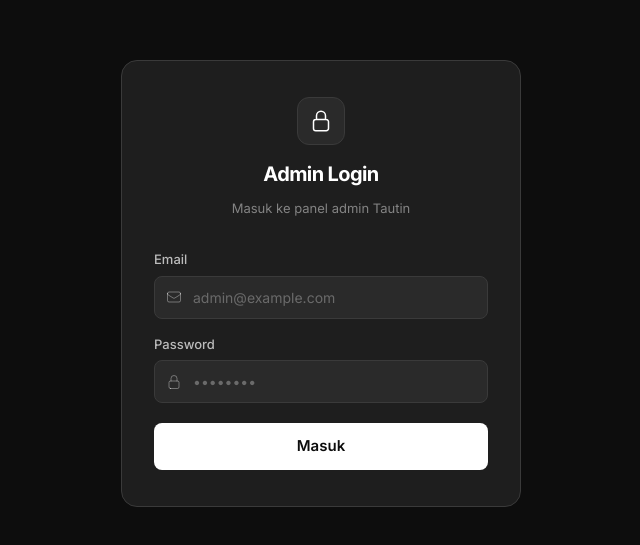
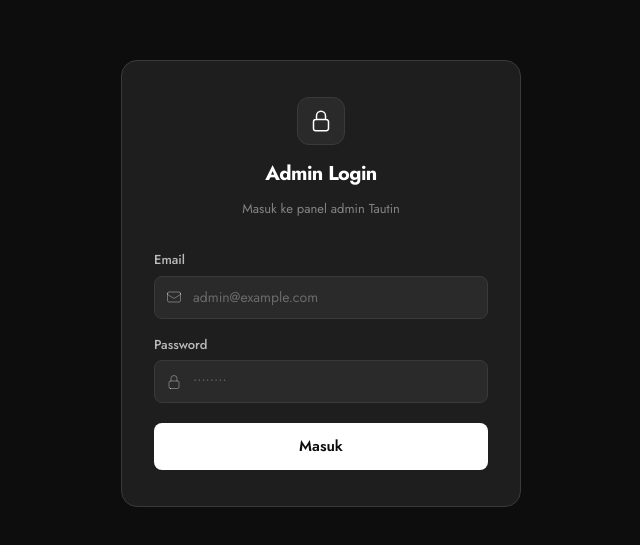
Before and after one commit to Lynnxs446/tautin, a Next.js app: page /admin/login in a window 1280 px wide. Shown: the part 117-662 px from the top of the page, without its empty margins (319-959 px from the left). Built offline with nearby package versions, Linux system fonts and the light colour scheme.

Commit message:
style: change global font to Futura (with Jost web font fallback)

```diff
--- a/src/app/globals.css
+++ b/src/app/globals.css
@@ -1,4 +1,5 @@
 @import "tailwindcss";
+
 :root {
   --color-bg: #0d0d0d;
   --color-surface: #1e1e1e;
@@ -26,8 +27,20 @@
 body {
   background-color: var(--color-bg);
   color: var(--color-text);
-  font-family: "Inter", system-ui, -apple-system, sans-serif;
+  font-family: "Futura", "Futura PT", "Futura Medium", var(--font-futura), system-ui, -apple-system, sans-serif;
   min-height: 100dvh;
+}
+
+h1,
+h2,
+h3,
+h4,
+h5,
+h6,
+button,
+input,
+textarea {
+  font-family: "Futura", "Futura PT", "Futura Medium", var(--font-futura), system-ui, -apple-system, sans-serif;
 }
 
 h1,
@@ -37,7 +50,7 @@
 h5,
 h6 {
   font-weight: 600;
-  letter-spacing: -0.02em;
+  letter-spacing: -0.01em;
   color: var(--color-text);
 }
 
--- a/src/app/layout.tsx
+++ b/src/app/layout.tsx
@@ -1,11 +1,12 @@
 import type { Metadata } from "next";
-import { Inter } from "next/font/google";
+import { Jost } from "next/font/google";
 import "./globals.css";
 
-const inter = Inter({
+const futura = Jost({
   subsets: ["latin"],
-  variable: "--font-inter",
+  variable: "--font-futura",
   display: "swap",
+  weight: ["400", "500", "600", "700"],
 });
 
 export const metadata: Metadata = {
@@ -19,7 +20,7 @@
   children: React.ReactNode;
 }) {
   return (
-    <html lang="id" className={inter.variable}>
+    <html lang="id" className={futura.variable}>
       <body>{children}</body>
     </html>
   );
```
Also changed, not shown: 1 other file (tests, documents, lock files or other folders).
